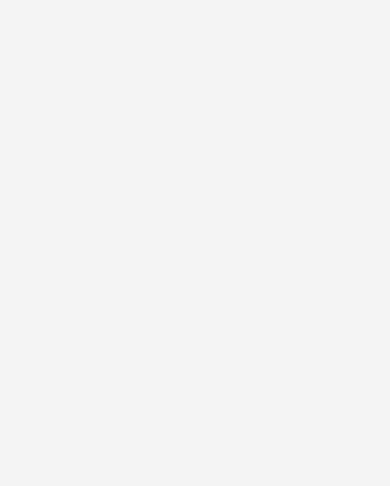
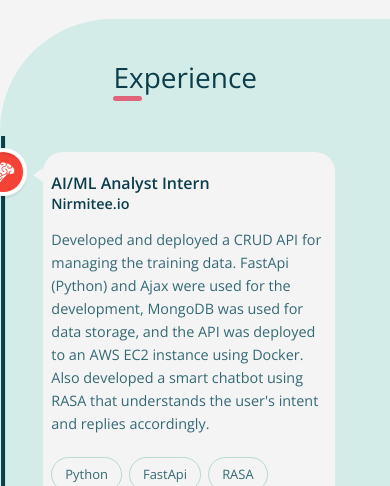
Before and after one commit to shashwatrathod/portfolio, a React (Create React App) app: page / in a window 390 px wide. Shown: the part 1514-2000 px from the top of the page. Before the commit the page ends 1533 px from the top, so only its background shows below. Built offline with nearby package versions, Linux system fonts and the light colour scheme.

Commit message:
work section - non responsive

```diff
--- a/package.json
+++ b/package.json
@@ -9,9 +9,11 @@
     "clsx": "^1.1.1",
     "react": "^17.0.2",
     "react-dom": "^17.0.2",
+    "react-icons": "^4.2.0",
     "react-reveal": "^1.2.2",
     "react-scripts": "4.0.3",
     "react-tooltip": "^4.2.21",
+    "react-vertical-timeline-component": "^3.3.3",
     "sass": "^1.37.5",
     "typewriter-effect": "^2.18.0",
     "web-vitals": "^1.0.1"
--- /dev/null
+++ b/src/assets/data/jobs.js
@@ -0,0 +1,33 @@
+import { IoLogoAndroid } from "react-icons/io5";
+import { GiBrain } from "react-icons/gi";
+
+const jobs = [
+  {
+    jobTitle: "AI/ML Analyst Intern",
+    jobSubtitle: "Nirmitee.io",
+    date: "09/2020 - 11/2020",
+    description:
+      "Developed and deployed a CRUD API for managing the training data. FastApi (Python) and Ajax were used for the development, MongoDB was used for data storage, and the API was deployed to an AWS EC2 instance using Docker. Also developed a smart chatbot using RASA that understands the user's intent and replies accordingly.",
+    icon: <GiBrain />,
+    iconStyle: {
+      color: "white",
+      background: "#f44336",
+    },
+    technologies: ["Python", "FastApi", "RASA", "MongoDB"],
+  },
+  {
+    jobTitle: "Android Developer Intern",
+    jobSubtitle: "Eople Internet Pvt Ltd",
+    date: "07/2019 - 08/2019",
+    description:
+      "Worked on integrating Android's Location API with the application. Also added a Google Maps intent and implemented custom long press and touch actions on it. Implemented the UI/UX for several other intents. Worked with Firebase's real-time database and firestore.",
+    icon: <IoLogoAndroid />,
+    iconStyle: {
+      color: "white",
+      background: "#3DDC84",
+    },
+    technologies: ["Android", "Java", "Firebase"],
+  },
+];
+
+export default jobs;
--- /dev/null
+++ b/src/components/MyVerticalTimeline/myVerticalTimeline.jsx
@@ -0,0 +1,54 @@
+import React from "react";
+import {
+  VerticalTimeline,
+  VerticalTimelineElement,
+} from "react-vertical-timeline-component";
+import "react-vertical-timeline-component/style.min.css";
+import "./myVerticalTimeline.scss";
+
+const MyVerticalTimeline = ({ job }) => {
+  return (
+    <>
+      <VerticalTimeline>
+        <VerticalTimelineElement
+          className="vertical-timeline-element--work"
+          contentStyle={{
+            background: "#f4f4f4",
+            borderRadius: "20px",
+            paddingBlock: "20px",
+          }}
+          contentArrowStyle={{
+            borderRight: "10px solid  #f4f4f4",
+            color: "#f4f4f4",
+            // top: "50%",
+            // transform: "translateY(-50%)",
+          }}
+          date={job.date}
+          iconStyle={{
+            ...job.iconStyle,
+            // top: "50%",
+            // transform: "translatey(-50%)",
+          }}
+          icon={job.icon}
+        >
+          <h1 className="vertical-timeline-element-title">{job.jobTitle}</h1>
+          <h2 className="vertical-timeline-element-subtitle">
+            {job.jobSubtitle}
+          </h2>
+          <p>
+            <span>{job.description}</span>
+            <div className="vertical-timeline-tech-container">
+              {job.technologies.map((tech, index) => (
+                <div className="vertical-timeline-tech" key={index}>
+                  {tech}
+                </div>
+              ))}
+            </div>
+          </p>
+        </VerticalTimelineElement>
+      </VerticalTimeline>
+    </>
+  );
+};
+
+export default MyVerticalTimeline;
--- /dev/null
+++ b/src/components/MyVerticalTimeline/myVerticalTimeline.scss
@@ -0,0 +1,45 @@
+@import "../../mixins";
+@import "../../variables";
+
+.vertical-timeline::before {
+  background: $secondary;
+}
+
+.vertical-timeline-element--work {
+  font-family: inherit;
+  color: $textPrimary;
+
+  .vertical-timeline-element-title {
+    font-size: 2em;
+    color: $textSecondary;
+    font-weight: 600;
+  }
+
+  .vertical-timeline-element-subtitle {
+    color: $textSecondary;
+    font-weight: 600;
+    font-size: 1.8em;
+  }
+
+  p {
+    font-size: 1.8em;
+    display: flex;
+    flex-direction: column;
+    gap: 1.5em;
+
+    .vertical-timeline-tech-container {
+      display: flex;
+      flex-direction: row;
+      flex-wrap: wrap;
+      gap: 0.5em;
+
+      .vertical-timeline-tech {
+        border-radius: 20px;
+        border: 1px solid $primary;
+        padding-inline: 1em;
+        padding-block: 0.5em;
+        font-size: 0.9em;
+      }
+    }
+  }
+}
--- a/src/pages/LandingPage/SkillsSection/skillsSection.jsx
+++ b/src/pages/LandingPage/SkillsSection/skillsSection.jsx
@@ -15,7 +15,6 @@ const SkillsSection = () => {
             <div className="skills-title-container">
               <Slide up>
                 <div className="skills-title">Technologies</div>
-
                 <div className="skills-subtitle">
                   <span>I'm </span>
                   <Typewriter
--- /dev/null
+++ b/src/pages/LandingPage/WorkSection/workSection.jsx
@@ -0,0 +1,24 @@
+import React from "react";
+import "./workSection.scss";
+import MyVerticalTimeline from "../../../components/MyVerticalTimeline/myVerticalTimeline";
+import jobs from "../../../assets/data/jobs";
+
+const WorkSection = () => {
+  return (
+    <section id="experience">
+      <div className="work-container">
+        <div className="work-title-container">
+          <span className="work-title">Experience</span>
+        </div>
+        <div className="work-timeline-container">
+          {jobs.map((job, index) => (
+            <MyVerticalTimeline key={index} job={job} />
+          ))}
+          {/* <MyVerticalTimeline /> */}
+        </div>
+      </div>
+    </section>
+  );
+};
+
+export default WorkSection;
--- /dev/null
+++ b/src/pages/LandingPage/WorkSection/workSection.scss
@@ -0,0 +1,41 @@
+@import "../../../mixins";
+@import "../../../variables";
+
+#experience {
+  font-size: 8px;
+}
+
+.work-container {
+  background: $bgSecondary;
+  border-radius: 14em 0 14em 0;
+  padding-right: 5vw;
+  padding-block: 10vw;
+  display: flex;
+  flex-direction: column;
+  gap: 5em;
+}
+
+.work-title-container {
+  align-self: center;
+}
+
+.work-title {
+  font-size: 3.5em;
+  color: $textSecondary;
+  position: relative;
+
+  &::before {
+    content: "";
+    width: 20%;
+    height: 5px;
+    background-color: $hint;
+    position: absolute;
+    top: 100%;
+    left: 0;
+    border-radius: 50px;
+  }
+}
+
+.work-timeline-container {
+  transform: (translateX(-7%));
+}
--- a/src/pages/LandingPage/landingPage.jsx
+++ b/src/pages/LandingPage/landingPage.jsx
@@ -1,12 +1,14 @@
 import React from "react";
 import HeroSection from "./HeroSection/heroSection";
 import SkillsSection from "./SkillsSection/skillsSection";
+import WorkSection from "./WorkSection/workSection";
 
 const LandingPage = () => {
   return (
     <>
       <HeroSection />
       <SkillsSection />
+      <WorkSection />
     </>
   );
 };
```
Also changed, not shown: 1 other file (tests, documents, lock files or other folders).
